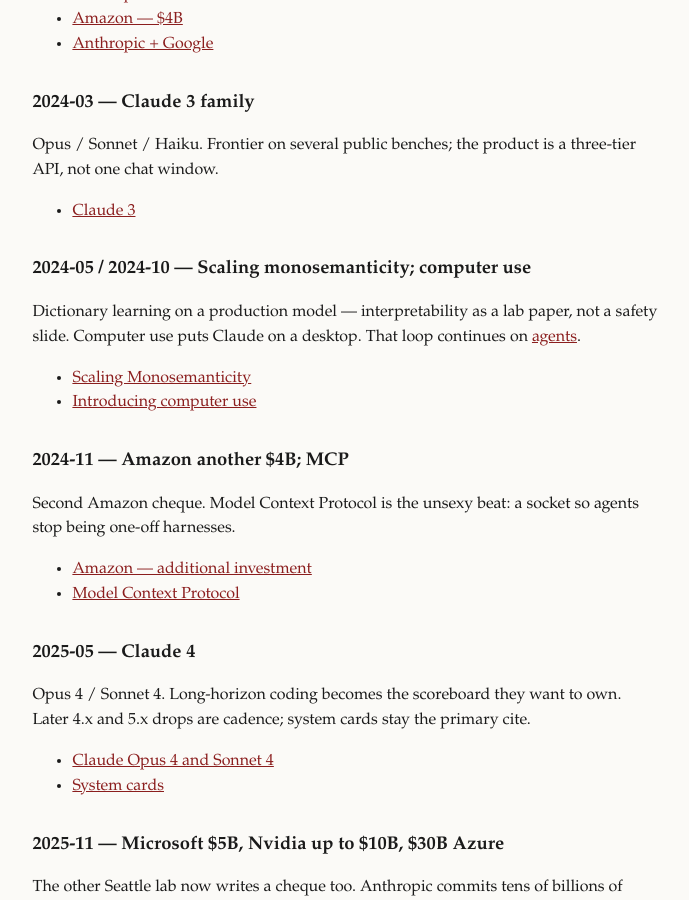
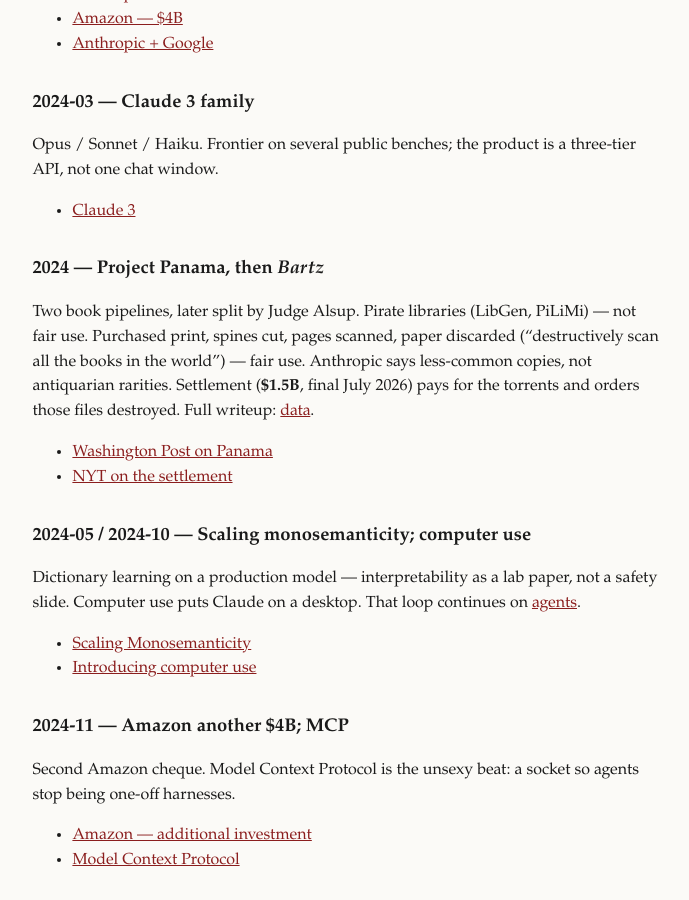
Before and after one commit to vandontduong/chronicle, a Jekyll site: the page built from timelines/anthropic.md, in a window 1280 px wide and 900 px high, scrolled down 1122 px. Shown: the whole window, without its empty margins (294-983 px from the left). Built offline with Jekyll 4.4.1, drawn with Linux system fonts in a browser that asks for light colours; some of the changed text lies outside the part shown.

Commit message:
Anthropic pointer for Panama; fix Bartz order cite

```diff
--- a/timelines/anthropic.md
+++ b/timelines/anthropic.md
@@ -8,7 +8,7 @@ permalink: /timelines/anthropic/
 
 <p class="meta">A frontier lab whose alignment method is part of the product. Amazon and Google write the cheques. Claude is the distribution.</p>
 
-The preference papers also live on [post-training]({{ '/timelines/post-training/' | relative_url }}). RSP, sleeper agents, and many-shot jailbreaks live on [safety]({{ '/timelines/safety/' | relative_url }}). The Amodei fork lives on [lab fission]({{ '/timelines/lab-fission/' | relative_url }}). Cloud offtakes live on [clouds]({{ '/timelines/clouds/' | relative_url }}).
+The preference papers also live on [post-training]({{ '/timelines/post-training/' | relative_url }}). RSP, sleeper agents, and many-shot jailbreaks live on [safety]({{ '/timelines/safety/' | relative_url }}). The Amodei fork lives on [lab fission]({{ '/timelines/lab-fission/' | relative_url }}). Cloud offtakes live on [clouds]({{ '/timelines/clouds/' | relative_url }}). How the books became tokens lives on [data]({{ '/timelines/data/' | relative_url }}).
 
 ## 2021-02 — Founded
 
@@ -45,6 +45,13 @@ Two landlords. AWS is the training home; Google TPUs are the second rack. The pa
 Opus / Sonnet / Haiku. Frontier on several public benches; the product is a three-tier API, not one chat window.
 
 - [Claude 3](https://www.anthropic.com/news/claude-3-family)
+
+## 2024 — Project Panama, then *Bartz*
+
+Two book pipelines, later split by Judge Alsup. Pirate libraries (LibGen, PiLiMi) — not fair use. Purchased print, spines cut, pages scanned, paper discarded (“destructively scan all the books in the world”) — fair use. Anthropic says less-common copies, not antiquarian rarities. Settlement (**$1.5B**, final July 2026) pays for the torrents and orders those files destroyed. Full writeup: [data]({{ '/timelines/data/' | relative_url }}).
+
+- [Washington Post on Panama](https://www.washingtonpost.com/technology/2026/01/27/anthropic-ai-scan-destroy-books/)
+- [NYT on the settlement](https://www.nytimes.com/2025/09/05/technology/anthropic-settlement-copyright-ai.html)
 
 ## 2024-05 / 2024-10 — Scaling monosemanticity; computer use
 
```
Also changed, not shown: timelines/data.md (+3 -3 lines).
